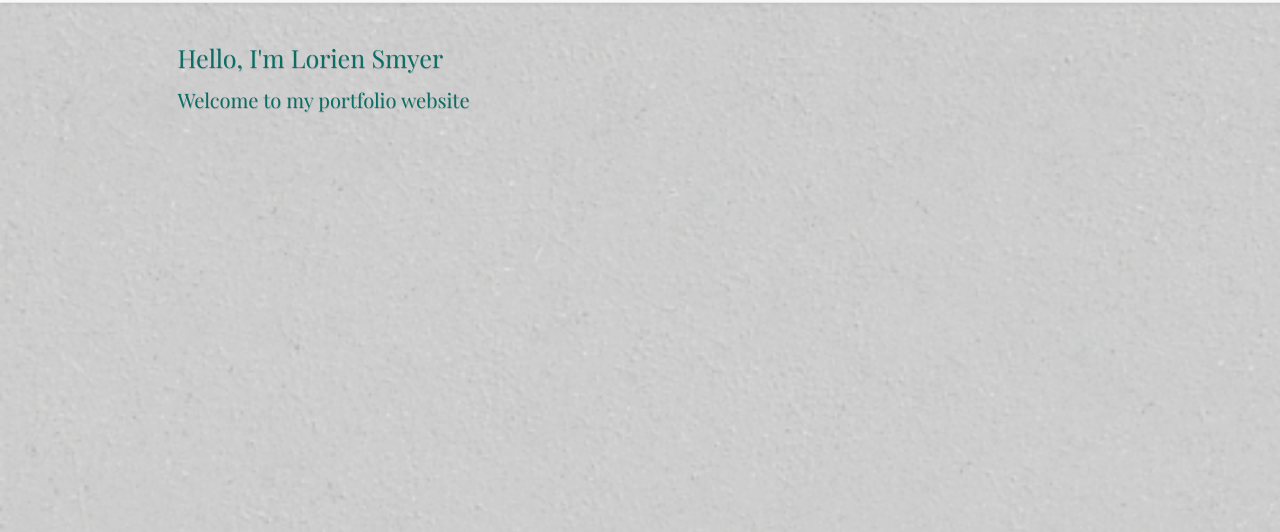
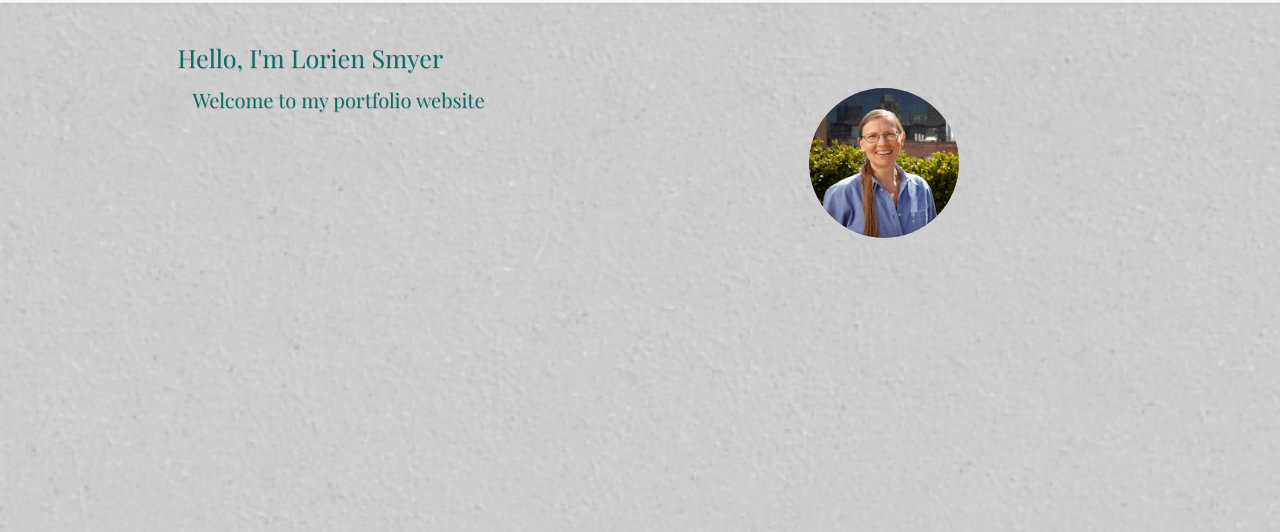
Before and after one commit to LorienMCS/LorienMCS.github.io, a plain HTML site: page index.html in a window 1280 px wide. Shown: the part 268-800 px from the top of the page. Drawn offline with nearby package versions, Linux system fonts and the light colour scheme; some packages are replaced by stand-ins of ours; a web font is replaced by a local one.

Commit message:
add photo

```diff
--- a/partials/home.html
+++ b/partials/home.html
@@ -28,7 +28,12 @@
 						</div>
 
 						<div class="row">
-							<h2>Welcome to my portfolio website</h2>
+							<div class="col-md-8">
+								<h2>Welcome to my portfolio website</h2>
+							</div>
+							<div class="col-md-4">
+								<img class="img-circle" ng-src="images/lorien_1.jpg" width="150" height="150" alt="Lorien Smyer"/>
+							</div>
 						</div>
 
 					</div>
```
